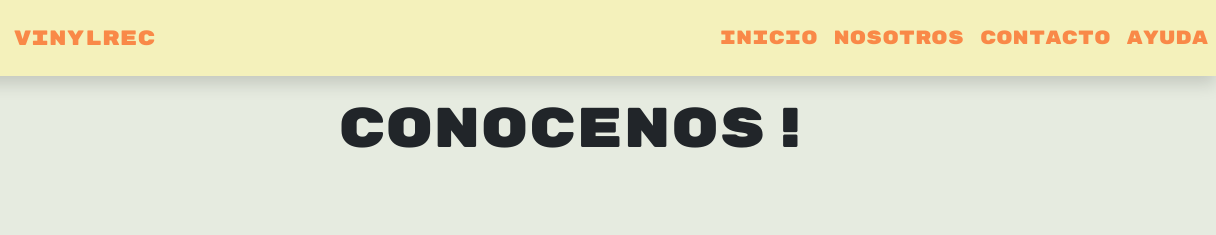
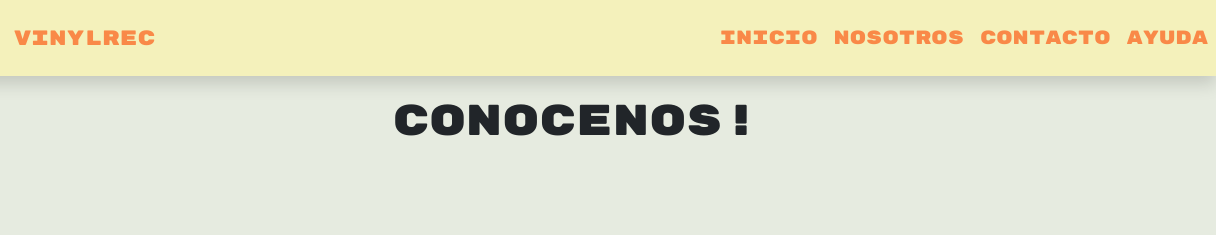
Before and after one commit to MatiasCermak/curso-desarrollo-web-coderhouse, a website: page pages/about.html in a window 1280 px wide. Shown: the top 235 px of the page, 64-1280 px from the left. Drawn offline with nearby package versions, Linux system fonts and the light colour scheme.

Commit message:
Final touches

```diff
--- a/scss/_about.scss
+++ b/scss/_about.scss
@@ -7,7 +7,7 @@
 
 .about-title {
     font-family: $title-font;
-    font-size: 3.5rem;
+    font-size: 2.7em;
     margin: 20px;
 }
 
```
Also changed, not shown: css/styles.css.
